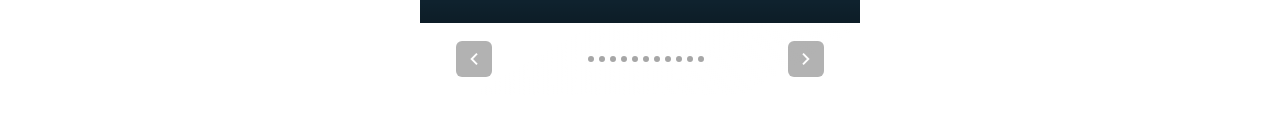
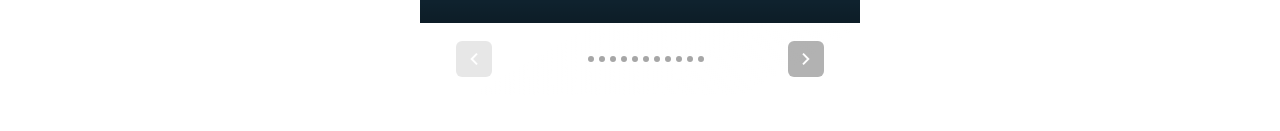
Before and after one commit to alexis-kees-bahl/alexis-kees-bahl.github.io, a React (Vite) app: page / in a window 1280 px wide. Shown: the part 802-933 px from the top of the page. Built offline with nearby package versions, Linux system fonts and the light colour scheme.

Commit message:
fixed bug in nav buttons

```diff
--- a/src/App.css
+++ b/src/App.css
@@ -200,11 +200,11 @@ footer {
   line-height: 1;
 }
 
-.nav__btn:active,
-.close-btn:active {
+.carousel__nav-btn:active,
+.carousel__nav-close-btn:active {
   background: rgba(0, 0, 0, 0.1);
 }
-.nav__btn:disabled {
+.carousel__nav-btn:disabled {
   opacity: 0.3;
   cursor: default;
 }
```
